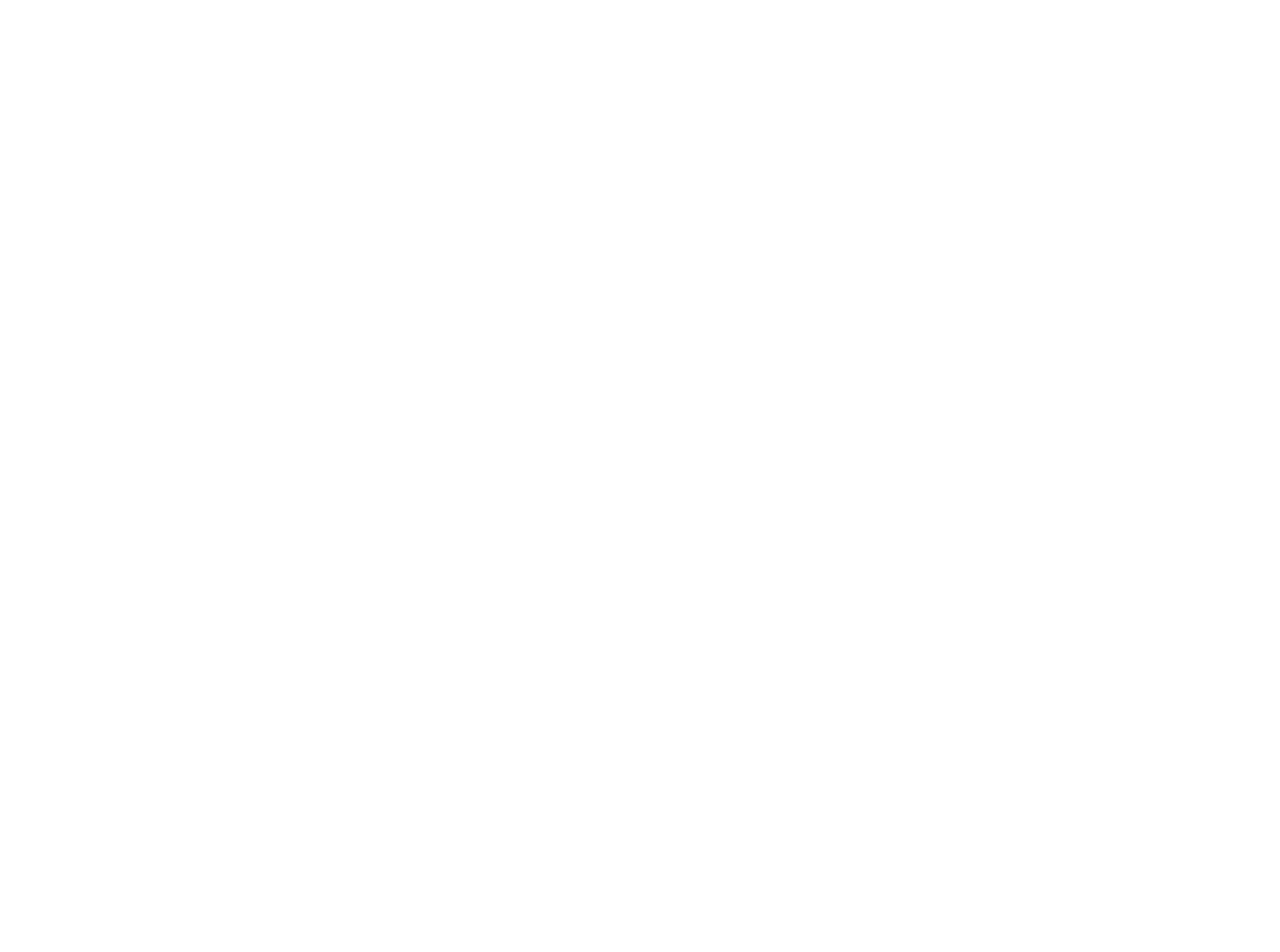
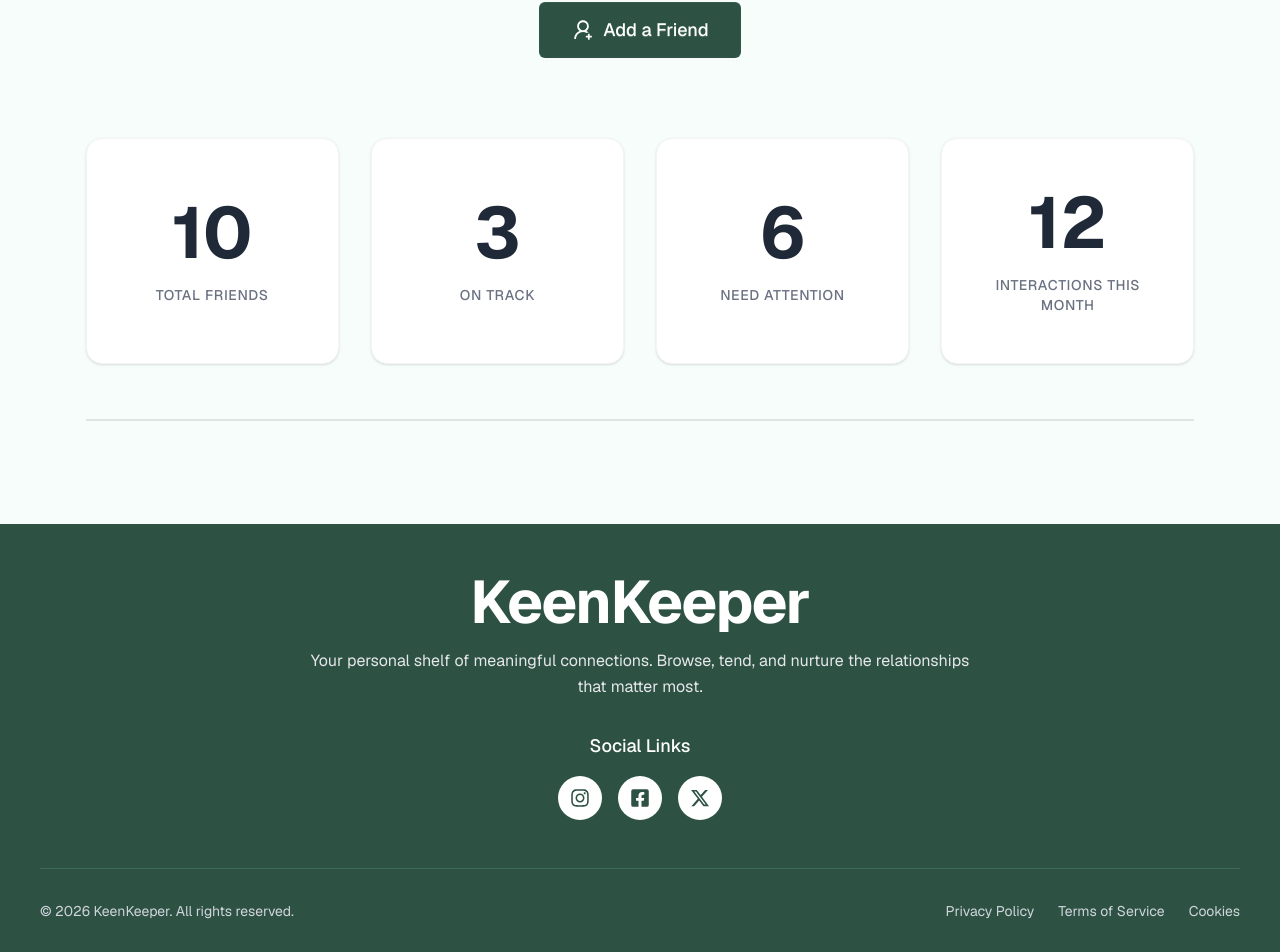
Before and after one commit to mdabdulawal2001/Keen-Keeper-Project-By-Toha, a React (Vite) app: page / in a window 1280 px wide. Shown: the part 342-1294 px from the top of the page. Before the commit the page ends 800 px from the top, so only its background shows below. Built offline with nearby package versions, Linux system fonts and the light colour scheme.

Commit message:
added banner section without dynamic cards

```diff
--- a/src/components/Footer/Footer.jsx
+++ b/src/components/Footer/Footer.jsx
@@ -1,11 +1,68 @@
-import React from 'react';
+import React from "react";
+import { FaFacebookSquare } from "react-icons/fa";
+import { FaFacebookF, FaInstagram, FaXTwitter } from "react-icons/fa6";
 
 const Footer = () => {
-    return (
-        <div>
-            <h1 className='text-5xl'>This is Footer</h1>
+  return (
+    <div>
+      <footer className="bg-[#2D5243] text-white py-12 px-6 md:px-10">
+        <div className="max-w-7xl mx-auto flex flex-col items-center text-center">
+          {/* logo part */}
+          <h2 className="text-5xl md:text-6xl font-bold mb-4 tracking-tight">
+            KeenKeeper
+          </h2>
+
+          {/* description part */}
+          <p className="max-w-2xl text-gray-200 text-sm md:text-base leading-relaxed mb-8">
+            Your personal shelf of meaningful connections. Browse, tend, and
+            nurture the relationships that matter most.
+          </p>
+
+          {/* social link part */}
+          <div className="flex flex-col items-center gap-4 mb-12">
+            <span className="text-lg font-medium">Social Links</span>
+            <div className="flex gap-4">
+              <a
+                href="#"
+                className="bg-white p-3 rounded-full text-[#2D5243] hover:bg-gray-200 transition-all"
+              >
+                <FaInstagram size={20} />
+              </a>
+              <a
+                href="#"
+                className="bg-white p-3 rounded-full text-[#2D5243] hover:bg-gray-200 transition-all"
+              >
+                <FaFacebookSquare size={20} />
+              </a>
+              <a
+                href="#"
+                className="bg-white p-3 rounded-full text-[#2D5243] hover:bg-gray-200 transition-all"
+              >
+                <FaXTwitter size={20} />
+              </a>
+            </div>
+          </div>
+
+          {/* copyright part */}
+          <div className="w-full border-t border-[#3d6b58] pt-8 flex flex-col md:flex-row justify-between items-center gap-4 text-xs md:text-sm text-gray-300">
+            <p>© 2026 KeenKeeper. All rights reserved.</p>
+
+            <div className="flex gap-6">
+              <a href="#" className="hover:text-white transition-colors">
+                Privacy Policy
+              </a>
+              <a href="#" className="hover:text-white transition-colors">
+                Terms of Service
+              </a>
+              <a href="#" className="hover:text-white transition-colors">
+                Cookies
+              </a>
+            </div>
+          </div>
         </div>
-    );
+      </footer>
+    </div>
+  );
 };
 
 export default Footer;
--- a/src/pages/Home/Home.jsx
+++ b/src/pages/Home/Home.jsx
@@ -1,9 +1,85 @@
 import React from 'react';
+import { AiOutlineUserAdd } from 'react-icons/ai';
+import { useLoaderData } from 'react-router-dom';
 
 const Home = () => {
+
+    const friendsData = useLoaderData();
+    console.log(friendsData);
+
+
     return (
         <div>
-            <h1 className='text-5xl'>This is Home</h1>
+            {/* title part */}
+            <section className="bg-[#f7fdfb] py-20 px-6 font-sans">
+      <div className="container mx-auto flex flex-col items-center text-center">
+
+        {/* header and description */}
+        <div className="max-w-3xl mb-12">
+          <h1 className="text-5xl font-extrabold text-[#1f2937] mb-6 leading-tight tracking-tight">
+            Friends to keep close in your life
+          </h1>
+          <p className="text-gray-600 text-base leading-relaxed max-w-2xl mx-auto">
+            Your personal shelf of meaningful connections. Browse, tend, and nurture the relationships that matter most.
+          </p>
+        </div>
+
+        {/* Add a Friend btn */}
+        <div className="mb-20">
+          <button className="btn bg-[#2D5243] hover:bg-[#1e3a2f] text-white border-none rounded-md px-8 flex items-center gap-2 normal-case font-medium text-lg h-14">
+            <AiOutlineUserAdd className="text-2xl" />
+            Add a Friend
+          </button>
+        </div>
+
+        {/* cards */}
+        <div className="lg:w-[90%] grid grid-cols-1 sm:grid-cols-2 lg:grid-cols-4 gap-8">
+
+          {/* card 1 */}
+          <div className="bg-white p-12 rounded-2xl shadow-sm border border-gray-100 flex flex-col items-center justify-center">
+            <div className="text-7xl font-bold text-[#1f2937] mb-4">
+              10
+            </div>
+            <div className="text-sm font-medium text-gray-500 tracking-wider">
+              TOTAL FRIENDS
+            </div>
+          </div>
+
+          {/* card 2 */}
+          <div className="bg-white p-12 rounded-2xl shadow-sm border border-gray-100 flex flex-col items-center justify-center">
+            <div className="text-7xl font-bold text-[#1f2937] mb-4">
+              3
+            </div>
+            <div className="text-sm font-medium text-gray-500 tracking-wider">
+              ON TRACK
+            </div>
+          </div>
+
+          {/* card 3 */}
+          <div className="bg-white p-12 rounded-2xl shadow-sm border border-gray-100 flex flex-col items-center justify-center">
+            <div className="text-7xl font-bold text-[#1f2937] mb-4">
+              6
+            </div>
+            <div className="text-sm font-medium text-gray-500 tracking-wider">
+              NEED ATTENTION
+            </div>
+          </div>
+
+          {/* card 4 */}
+          <div className="bg-white p-12 rounded-2xl shadow-sm border border-gray-100 flex flex-col items-center justify-center">
+            <div className="text-7xl font-bold text-[#1f2937] mb-4">
+              12
+            </div>
+            <div className="text-sm font-medium text-gray-500 tracking-wider">
+              INTERACTIONS THIS MONTH
+            </div>
+          </div>
+        </div>
+        <div className='divider w-[90%] mx-auto mt-12'></div>
+
+
+      </div>
+    </section>
         </div>
     );
 };
--- a/src/routes/Routes.jsx
+++ b/src/routes/Routes.jsx
@@ -3,6 +3,7 @@
 import FriendCard from "../components/FriendCard/FriendCard";
 import TimelineItem from "../components/TimelineItem/TimelineItem";
 import StatsCard from "../components/StatsCard/StatsCard";
+import Home from "../pages/Home/Home";
 
 export const router = createBrowserRouter([
   {
@@ -10,13 +11,21 @@
     Component: MainLayout,
     children: [
       {
+        index: true,
+        Component: Home,
+        loader: async () => {
+          const res = await fetch("/friends.json");
+          return res.json();
+        },
+      },
+      {
         path: "time-line-item",
         Component: TimelineItem,
       },
       {
         path: "stats",
         Component: StatsCard,
-      }
-    ]
+      },
+    ],
   },
 ]);
```
